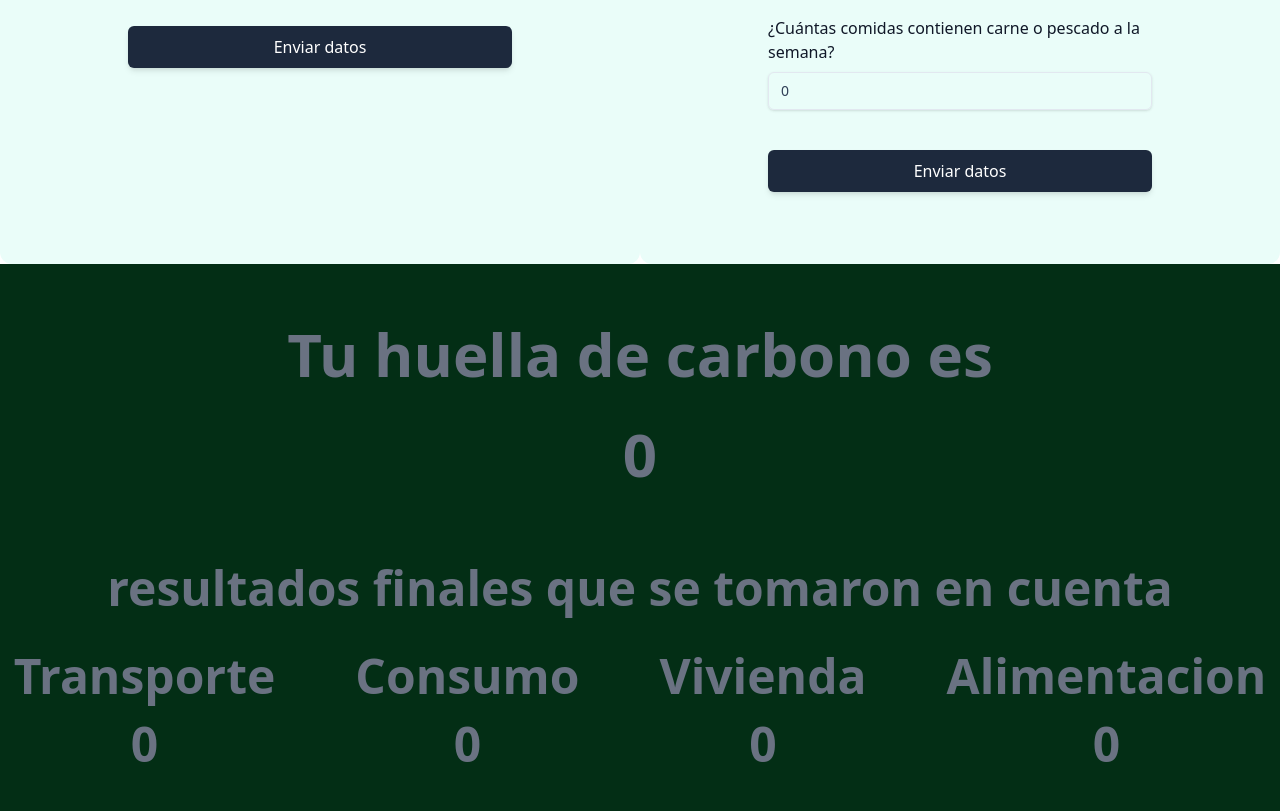
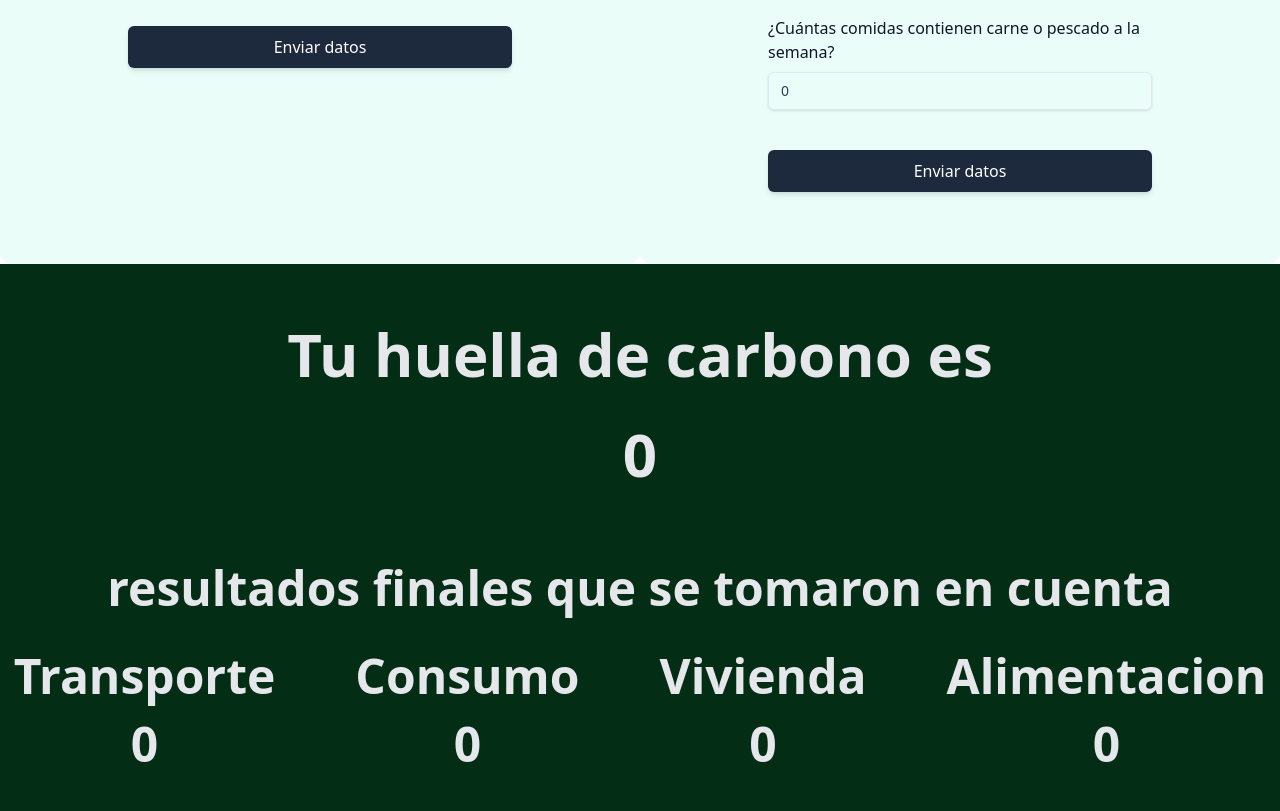
Before and after one commit to alexisvaldivia/frontend-integrador-huella-carbono, a plain HTML site: page src/index.html in a window 1280 px wide. Shown: the part 1912-2723 px from the top of the page. Drawn offline with nearby package versions, Linux system fonts and the light colour scheme.

Commit message:
le cambiamos los colores a las letras del resultado

```diff
--- a/src/index.html
+++ b/src/index.html
@@ -544,28 +544,28 @@
 	<section id="resultadoFinal" class="flex flex-col justify-center items-center py-10 bg-green-950	">
 
 		<div class="flex flex-col items-center justify-center py-5">
-			<h1 class=" text-3xl text-center font-semibold md:text-6xl text-gray-500">Tu huella de carbono es</h1>
-			<h2 class=" text-4xl text-center py-10 font-semibold md:text-6xl text-gray-500">0</h2>
+			<h1 class=" text-3xl text-center font-semibold md:text-6xl text-gray-200">Tu huella de carbono es</h1>
+			<h2 class=" text-4xl text-center py-10 font-semibold md:text-6xl text-gray-200">0</h2>
 		</div>
 
 		<div class="flex flex-col items-center justify-center py-5">
-			<h1 class="text-2xl text-center font-semibold md:text-5xl text-gray-500">resultados finales que se tomaron en cuenta</h1>
+			<h1 class="text-2xl text-center font-semibold md:text-5xl text-gray-200">resultados finales que se tomaron en cuenta</h1>
 			<div class="flex flex-col items-center justify-center py-5 md:flex-row md:gap-20">
 				<div class="flex flex-col items-center justify-center py-5">
-					<p class="text-2xl text-center font-semibold md:text-5xl text-gray-500">Transporte</p>
-					<p class="text-2xl text-center font-semibold md:text-5xl py-5 text-gray-500">0</p>
+					<p class="text-2xl text-center font-semibold md:text-5xl text-gray-200">Transporte</p>
+					<p class="text-2xl text-center font-semibold md:text-5xl py-5 text-gray-200">0</p>
 				</div>
 				<div class="flex flex-col items-center justify-center py-5">
-					<p class="text-2xl text-center font-semibold md:text-5xl text-gray-500">Consumo</p>
-					<p class="text-2xl text-center font-semibold md:text-5xl py-5 text-gray-500">0</p>
+					<p class="text-2xl text-center font-semibold md:text-5xl text-gray-200">Consumo</p>
+					<p class="text-2xl text-center font-semibold md:text-5xl py-5 text-gray-200">0</p>
 				</div>
 				<div class="flex flex-col items-center justify-center py-5">
-					<p class="text-2xl text-center font-semibold md:text-5xl text-gray-500">Vivienda</p>
-					<p class="text-2xl text-center font-semibold md:text-5xl py-5 text-gray-500">0</p>
+					<p class="text-2xl text-center font-semibold md:text-5xl text-gray-200">Vivienda</p>
+					<p class="text-2xl text-center font-semibold md:text-5xl py-5 text-gray-200">0</p>
 				</div>
 				<div class="flex flex-col items-center justify-center py-5">
-					<p class="text-2xl text-center font-semibold md:text-5xl text-gray-500">Alimentacion</p>
-					<p class="text-2xl text-center font-semibold md:text-5xl py-5 text-gray-500">0</p>
+					<p class="text-2xl text-center font-semibold md:text-5xl text-gray-200">Alimentacion</p>
+					<p class="text-2xl text-center font-semibold md:text-5xl py-5 text-gray-200">0</p>
 				</div>
 			</div>
 		</div>
```
